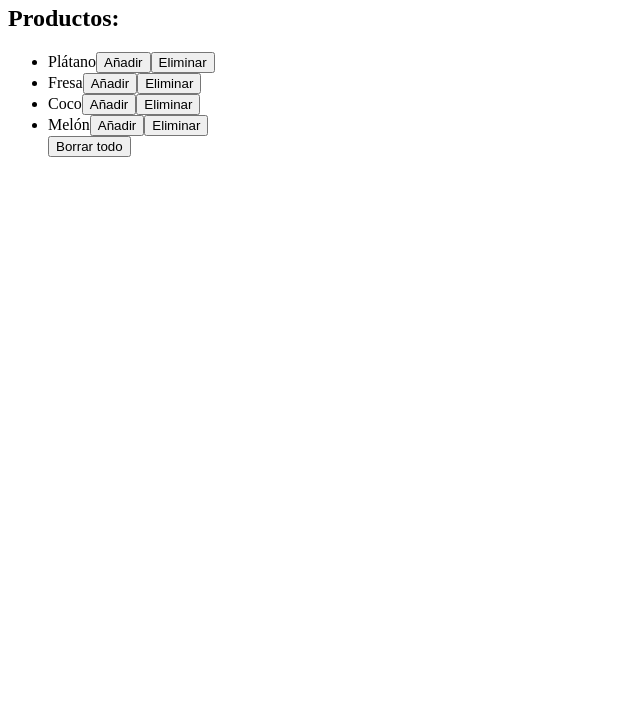
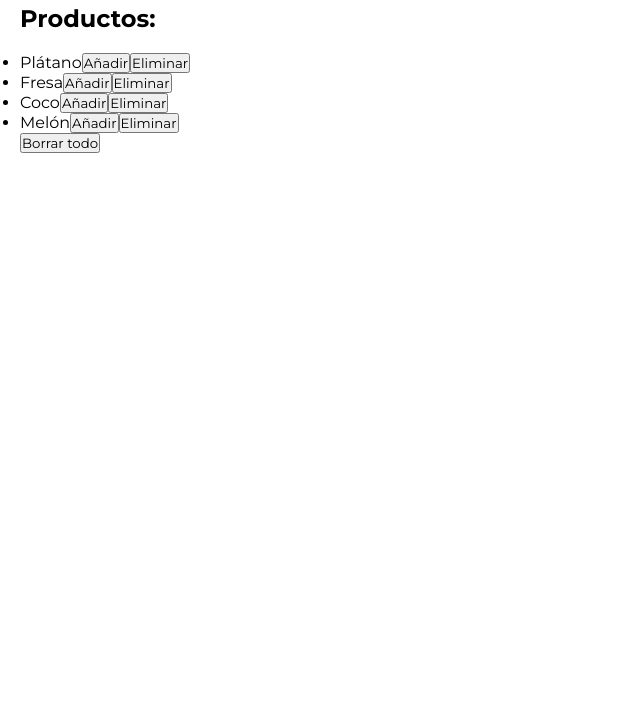
Before and after one commit to DREWiex/02-21_tarea-taller-localstorage, a plain HTML site: page index.html in a window 1280 px wide. Shown: the part 75-800 px from the top of the page, without its empty margins (0-640 px from the left). Drawn offline with Linux system fonts and the light colour scheme.

Commit message:
Primer commit: limpieza general de archivos

```diff
--- a/css/main.css
+++ b/css/main.css
@@ -1,7 +1,9 @@
+@import url('https://fonts.googleapis.com/css2?family=Montserrat:ital,wght@0,100;0,400;0,700;1,400&display=swap');
+
 *{
     padding: 0;
     margin: 0;
-    font-family: Verdana, Geneva, Tahoma, sans-serif;
+    font-family: 'Montserrat', sans-serif;;
 }
 
 .margin{
--- a/index.html
+++ b/index.html
@@ -4,7 +4,7 @@
         <meta charset="UTF-8">
         <meta http-equiv="X-UA-Compatible" content="IE=edge">
         <meta name="viewport" content="width=device-width, initial-scale=1.0">
-    <!-- <link rel="stylesheet" href="css/main.css"> -->
+        <link rel="stylesheet" href="css/main.css">
         <title>Taller Web Storage</title>
     </head>
     <body>
@@ -31,6 +31,6 @@
 
             </section>
         </main>
-    <script src="js/main_resuelto.js"></script>
+        <script src="js/main.js"></script>
     </body>
 </html>
--- a/js/main.js
+++ b/js/main.js
@@ -6,67 +6,57 @@
 //* 2) Todo producto que se añada o se elimine del localStorage se verá reflejado automáticamente en otra lista en el propio navegador.
 //* 3) Tendremos un botón para vaciar la lista completa del localStorage.
 
-document.addEventListener("DOMContentLoaded", () => {
+document.addEventListener('DOMContentLoaded', () => {
 
 
   //*** VARIABLES ***//
 
-  const listaDeProductos = document.querySelector("#lista-productos");
   const fragment = document.createDocumentFragment();
 
   const arrayProductos = [
-    {
-        id: 1,
-        fruta: 'Plátano'
-    },
-    {
-        id: 2,
-        fruta: 'Fresa'
-    },
-    {
-        id: 3,
-        fruta: 'Coco'
-    },
-    {
-        id: 4,
-        fruta: 'Melón'
-    }
-  ]
+    { id: 'a-1', fruta: 'Plátano' },
+    { id: 'a-2', fruta: 'Fresa' },
+    { id: 'a-3', fruta: 'Coco' },
+    { id: 'a-4', fruta: 'Melón' }
+  ];
 
-  const arrayProductosEnStorage = [];
+  const arrayProductosSeleccionados = JSON.parse(localStorage.getItem('productos')) || [];
+
 
 
   //*** EVENTOS ***//
 
-  listaDeProductos.addEventListener("click", (ev) => {
+  document.addEventListener("click", ({target}) => { //! incompleto
 
-    if(ev.target.classList.contains("agregar")){
-      addProdStorage();
+    if(target.matches('.agregar')){ //* capturo el botón de añadir
+      const id = target.parentElement.id; //* capturo el id del elemento padre (<li> > <button>)
+      addProdStorage(id); //* paso como argumento el atributo id del elemento padre y la función lo compara con la propiedad id de los objetos hasta que coincide y hace el push() en el arrayProductosEncontrados, además de subirlo al localStorage (ver bloque de instrucción de la función)
+      pintarListaDos(); //* pinta en la segunda lista los productos añadidos al localStorage
     }
 
-  });//!EV-AGREGARPROD
-
-
-/*
-  listaDeProductos.addEventListener("click", (ev) => {
-
-    if(ev.target.classList.contains("quitar-todo")){
-      delAllProdStorage();
+    if(target.matches('.quitar')){
+      const id = target.parentElement.id;
+      //delProdStorage(id);
+      //pintarListaDos();
     }
 
-  })//!EV-BORRARTODO
-*/
+    if(target.matches('.quitar-todo')){
+      //localStorage.clear();
+      //pintarListaDos();
+    }
+
+  });//!EV-CLICK
 
 
 
   //*** FUNCIONES ***//
 
-  const pintarProductos = () => {
+  const pintarListaUno = () => {
 
     arrayProductos.forEach((item) => {
         const itemList = document.createElement('LI');
         itemList.id = item.id;
-        itemList.textContent = item.producto;
+        itemList.textContent = item.fruta;
         const addButton = document.createElement('BUTTON');
         addButton.textContent = "Añadir";
         addButton.classList.add('agregar');
@@ -86,50 +76,80 @@ document.addEventListener("DOMContentLoaded", () => {
     delAllButton.classList.add('quitar-todo');
     delAllButton.textContent = "Borrar todo"
 
-    listaDeProductos.append(fragment, delAllButton);
+    lista1.append(fragment, delAllButton);
 
-  }//!FUNC-PINTARPRODUCTOS
+  }; //!FUNC-PINTARPRODUCTOS
 
 
-  const addProdStorage = () => {
+  const addProdStorage = (id) => {
 
-    const captureAddButton = document.querySelectorAll('.agregar');
+    const productoEncontrado = arrayProductos.find((item)=> item.id == id);
+    arrayProductosSeleccionados.push(productoEncontrado);
+    setLocal();
 
-    //localStorage.setItem("producto", JSON.stringify(arrayProductos))
-
-    console.log('Estoy capturando el botón "Añadir"')
+  }; //!FUNC-ADDPRODSTOR
 
 
-  };//!FUNC-ADDPRODSTOR
+  const delProdStorage = (id) => { //! incompleto
+
+    const productoEncontrado = arrayProductosSeleccionados.find((item)=> item.id == id);
+    localStorage.removeItem('productos');
+
+  }; //!FUNC-DELPRODSTOR
 
 
-  const delProdStorage = () => {
+  const pintarListaDos = () => { //? incompleto
 
-    const captureDelButton = document.querySelectorAll('.quitar');
+    lista2.innerHTML = '';
 
-    // let productosGuardados = JSON.parse(localStorage.getItem('usuario')) || [];
+    const productos = getLocal();
 
-    console.log('Estoy capturando el botón "Eliminar"')
+    productos.forEach(({id, fruta}) => { //* destructuración de item (arrayProductosSeleccionados.id, arrayProductosSeleccionados.fruta)
+      const itemList = document.createElement('LI');
+        itemList.id = id;
+        itemList.textContent = fruta;
+        const delButton = document.createElement('BUTTON');
+        delButton.textContent = 'Eliminar';
+        delButton.classList.add('quitar');
+        delButton.setAttribute("data-id", id);
+
+        itemList.append(delButton);
+
+        fragment.append(itemList);
+
+    })
+
+    lista2.append(fragment);
+
+  }; //!FUNC-PINTARLISTADOS
 
 
-  };//!FUNC-DELPRODSTOR
+  const setLocal = () => {
+
+    localStorage.setItem('productos', JSON.stringify(arrayProductosSeleccionados));
+
+  }; //!FUNC-SETLOCAL
 
 
-  const delAllProdStorage = () => {
+  const getLocal = () => {
 
-    const captureDelAllButton = document.querySelectorAll('.quitar-todo');
+    return JSON.parse(localStorage.getItem('productos')) || [];
 
-    //localStorage.clear();
-
-    console.log('Estoy capturando el botón "Borrar Todo"')
+  }; //!FUNC-GETLOCAL
 
 
-  };//!FUNC-DELALLPRODSTOR
+  const init = () => {
+
+    pintarListaUno();
+    pintarListaDos();
+
+  }; //!FUNC-INIT
 
 
-  pintarProductos();
+  init();
 
-});//LOAD
+
+});//!LOAD
 
 
 
@@ -141,10 +161,7 @@ document.addEventListener("DOMContentLoaded", () => {
 
 
 
-//? const arrayProductos = JSON.parse(localStorage.getItem('cosas')) || [];
-//* añadir producto a array y esa array a la storage…
-
-//! *** APUNTES EXTRA *** //
+//*** APUNTES EXTRA ***//
 
 //* Guardar datos: localStorage.setItem('nombre', 'Lydia');
 
@@ -159,3 +176,7 @@ document.addEventListener("DOMContentLoaded", () => {
 //* Guardar objetos en el LocalStorage (JSON.stringify): localStorage.setItem("usuario", JSON.stringify(mi_objeto));
 
 //* Recuperar un objeto del localStorage (JSON.parse): let perfilesGuardados = JSON.parse(localStorage.getItem('usuario')) || [];
+
+//* .find() devuelve el índice del elemento, pero si no lo encuentra devuelve -1.
+
+//* .matches() y .closest() requieren como argumento un selector (de CCS) válido.
--- a/js/main_resuelto.js
+++ /dev/null
@@ -1,208 +0,0 @@
-//TODO: Ejercicio Taller Web Storage
-//* Crea una lista de la compra que tenga:
-//* 1) Un listado de productos:
-//*   1.2) Cada producto tendrá un botón de añadir dicho producto en el localStorage.
-//*   1.3) Un botón de eliminar el producto de la lista existente (se eliminará del localStorage).
-//* 2) Todo producto que se añada o se elimine del localStorage se verá reflejado automáticamente en otra lista en el propio navegador.
-//* 3) Tendremos un botón para vaciar la lista completa del localStorage.
-
-document.addEventListener('DOMContentLoaded', () => {
-
-
-  //*** VARIABLES ***//
-
-
-  const fragment = document.createDocumentFragment();
-
-  //* Captures *//
-
-  const captureListaUno = document.querySelector('#lista1');
-  const captureListaDos = document.querySelector('#lista2');
-
-  //* Arrays *//
-
-  const arrayProductos = [ //* lista original de productos
-    {
-        id: 'a-1',
-        fruta: 'Plátano'
-    },
-    {
-        id: 'a-2',
-        fruta: 'Fresa'
-    },
-    {
-        id: 'a-3',
-        fruta: 'Coco'
-    },
-    {
-        id: 'a-4',
-        fruta: 'Melón'
-    }
-  ]
-
-  const arrayProductosSeleccionados = JSON.parse(localStorage.getItem('productos')) || [];
-
-
-
-  //*** EVENTOS ***//
-
-
-  captureListaUno.addEventListener("click", ({target}) => { //! incompleto //* destructuración de ev (ev.target)
-
-    if(target.matches('.agregar')){ //* capturo el botón de añadir
-      const id = target.parentElement.id; //* capturo el id del elemento padre (<li> > <button>)
-      addProdStorage(id); //* paso como argumento el atributo id del elemento padre y la función lo compara con la propiedad id de los objetos hasta que coincide y hace el push() en el arrayProductosEncontrados, además de subirlo al localStorage (ver bloque de instrucción de la función)
-      pintarListaDos(); //* pinta en la segunda lista los productos añadidos al localStorage
-    }
-
-    if(target.matches('.quitar')){
-      const id = target.parentElement.id;
-      //delProdStorage(id);
-      //pintarListaDos();
-    }
-
-    if(target.matches('.quitar-todo')){
-      //localStorage.clear();
-      //pintarListaDos();
-    }
-
-  });//!EVENTO (incompleto)
-
-
-
-  //*** FUNCIONES ***//
-
-
-  const pintarListaUno = () => {
-
-    arrayProductos.forEach((item) => {
-        const itemList = document.createElement('LI');
-        itemList.id = item.id;
-        itemList.textContent = item.fruta;
-        const addButton = document.createElement('BUTTON');
-        addButton.textContent = "Añadir";
-        addButton.classList.add('agregar');
-        addButton.setAttribute("data-id", item.id);
-        const delButton = document.createElement('BUTTON');
-        delButton.textContent = "Eliminar";
-        delButton.classList.add('quitar');
-        delButton.setAttribute("data-id", item.id);
-
-        itemList.append(addButton, delButton);
-
-        fragment.append(itemList);
-
-    })
-
-    const delAllButton = document.createElement('BUTTON');
-    delAllButton.classList.add('quitar-todo');
-    delAllButton.textContent = "Borrar todo"
-
-    lista1.append(fragment, delAllButton);
-
-  }//!FUNC-PINTARPRODUCTOS
-
-
-
-  const addProdStorage = (id) => {
-
-    const productoEncontrado = arrayProductos.find((item)=> item.id == id);
-    arrayProductosSeleccionados.push(productoEncontrado);
-    setLocal();
-
-  };//!FUNC-ADDPRODSTOR
-
-
-
-  const delProdStorage = (id) => { //! incompleto
-
-    const productoEncontrado = arrayProductosSeleccionados.find((item)=> item.id == id);
-    localStorage.removeItem('productos');
-
-  };//!FUNC-DELPRODSTOR
-
-
-
-  const pintarListaDos = () => { //? incompleto
-
-    lista2.innerHTML = '';
-
-    const productos = getLocal();
-
-    productos.forEach(({id, fruta}) => { //* destructuración de item (arrayProductosSeleccionados.id, arrayProductosSeleccionados.fruta)
-      const itemList = document.createElement('LI');
-        itemList.id = id;
-        itemList.textContent = fruta;
-        const delButton = document.createElement('BUTTON');
-        delButton.textContent = 'Eliminar';
-        delButton.classList.add('quitar');
-        delButton.setAttribute("data-id", id);
-
-        itemList.append(delButton);
-
-        fragment.append(itemList);
-
-    })
-
-    lista2.append(fragment);
-
-  }//!FUNC-PINTARLISTADOS
-
-
-
-  const setLocal = () => {
-
-    localStorage.setItem('productos', JSON.stringify(arrayProductosSeleccionados));
-
-  }//!FUNC-SETLOCAL
-
-
-
-  const getLocal = () => {
-
-    return JSON.parse(localStorage.getItem('productos')) || [];
-
-  }//!FUNC-GETLOCAL
-
-
-
-  const init = () => {
-
-    pintarListaUno();
-    pintarListaDos();
-
-  }//!FUNC-INIT
-
-  init();
-
-});//!LOAD
-
-
-
-
-
-
-
-
-
-
-
-//*** APUNTES EXTRA ***//
-
-//* Guardar datos: localStorage.setItem('nombre', 'Lydia');
-
-//* Leer datos: let primerNombre = localStorage.getItem('nombre');
-
-//* Eliminar datos (se borra por clave): localStorage.removeItem('nombre');
-
-//* Borrar todo: localStorage.clear();
-
-//* Leer todo lo que hay en el storage: for(let i = 0; i < localStorage.length; i++) { let key = localStorage.key(i); alert(`${key}: ${localStorage.getItem(key)}`); }
-
-//* Guardar objetos en el LocalStorage (JSON.stringify): localStorage.setItem("usuario", JSON.stringify(mi_objeto));
-
-//* Recuperar un objeto del localStorage (JSON.parse): let perfilesGuardados = JSON.parse(localStorage.getItem('usuario')) || [];
-
-//* .find() devuelve el índice del elemento, pero si no lo encuentra devuelve -1.
-
-//* .matches() y .closest() requieren como argumento un selector (de CCS) válido.
```
Lines whose indentation alone changed are shown as unchanged.
